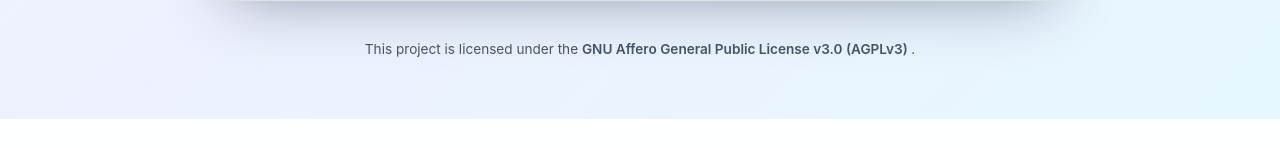
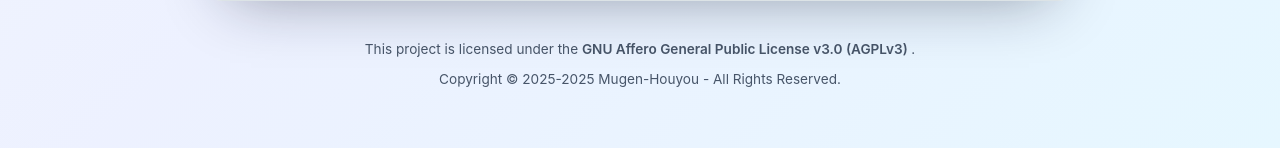
Before and after one commit to Mugen-Houyou/fastapi-pdf-merger, a FastAPI app: page / in a window 1280 px wide. Shown: the part 931-1079 px from the top of the page. Before the commit the page ends 1050 px from the top, so only its background shows below. Run offline with FastAPI, Linux system fonts and the light colour scheme; some libraries are stand-ins or nearby versions; some web fonts are replaced.

Commit message:
Add dynamic copyright notice to footer

```diff
--- a/app/api/routes/ui.py
+++ b/app/api/routes/ui.py
@@ -1,4 +1,6 @@
 # app/api/routes/ui.py
+from datetime import datetime
+
 from fastapi import APIRouter, Request
 from fastapi.responses import HTMLResponse
 from fastapi.templating import Jinja2Templates
@@ -24,6 +26,7 @@ async def index(request: Request) -> HTMLResponse:
             "locale": locale,
             "t": translations["template"],
             "client_translations": translations["client"],
+            "current_year": datetime.now().year,
             # 템플릿에 내려줄 기본값/플래그
             "defaults": {
                 "output_name": "merged.pdf",
--- a/app/templates/base.html
+++ b/app/templates/base.html
@@ -20,6 +20,9 @@
         <a href="https://www.gnu.org/licenses/agpl-3.0.en.html" target="_blank" rel="noopener">
           GNU Affero General Public License v3.0 (AGPLv3)
         </a>.
+      </p>
+      <p>
+        Copyright © 2025-{{ current_year }} Mugen-Houyou - All Rights Reserved.
       </p>
     </footer>
   </div>
```
